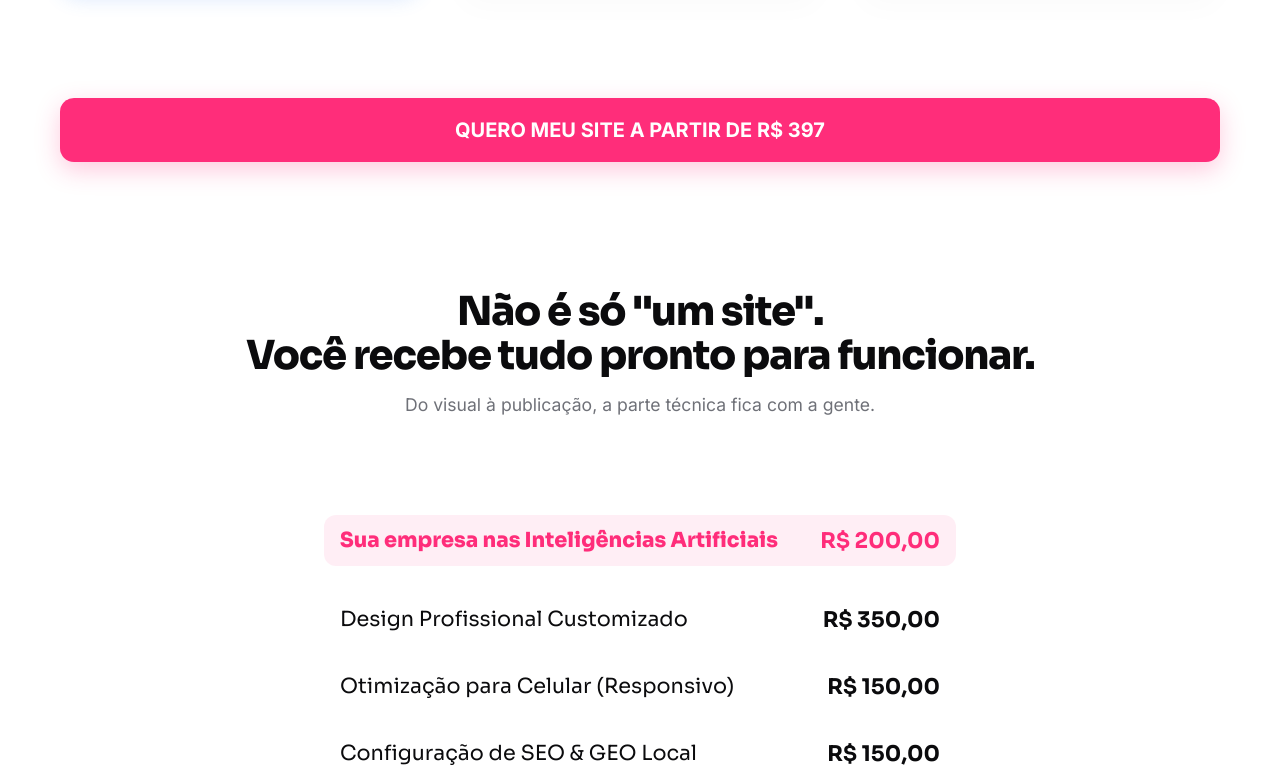
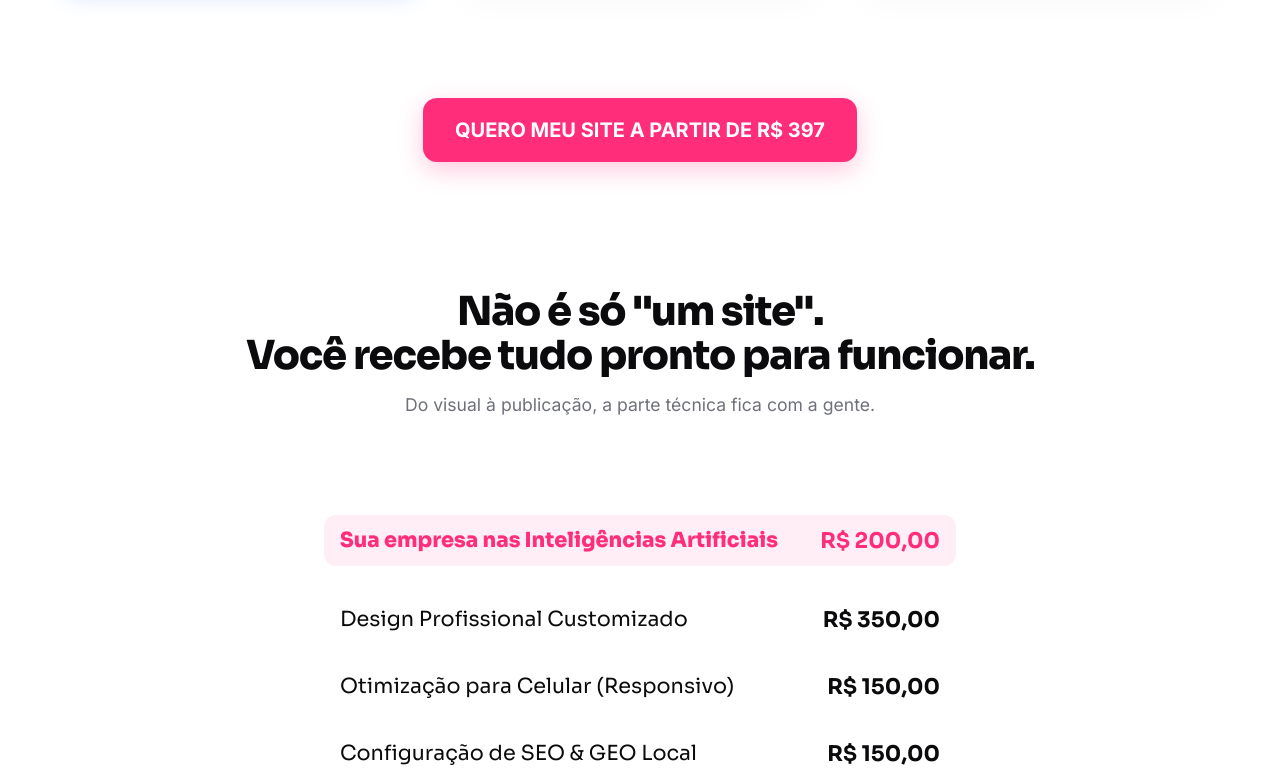
Before and after one commit to t0non/siteexpressbrasil, a Next.js app: page / in a window 1280 px wide. Shown: the part 1171-1940 px from the top of the page. Built offline with nearby package versions, Linux system fonts and the light colour scheme.

Commit message:
Ajusta largura maxima do botao ctaGiant para max-content

```diff
--- a/src/app/page.module.css
+++ b/src/app/page.module.css
@@ -56,6 +56,7 @@
   padding: 0 32px;
   font-size: var(--text-md);
   width: 100%;
+  max-width: max-content;
 }
 
 .ctaFullWidth {
```
